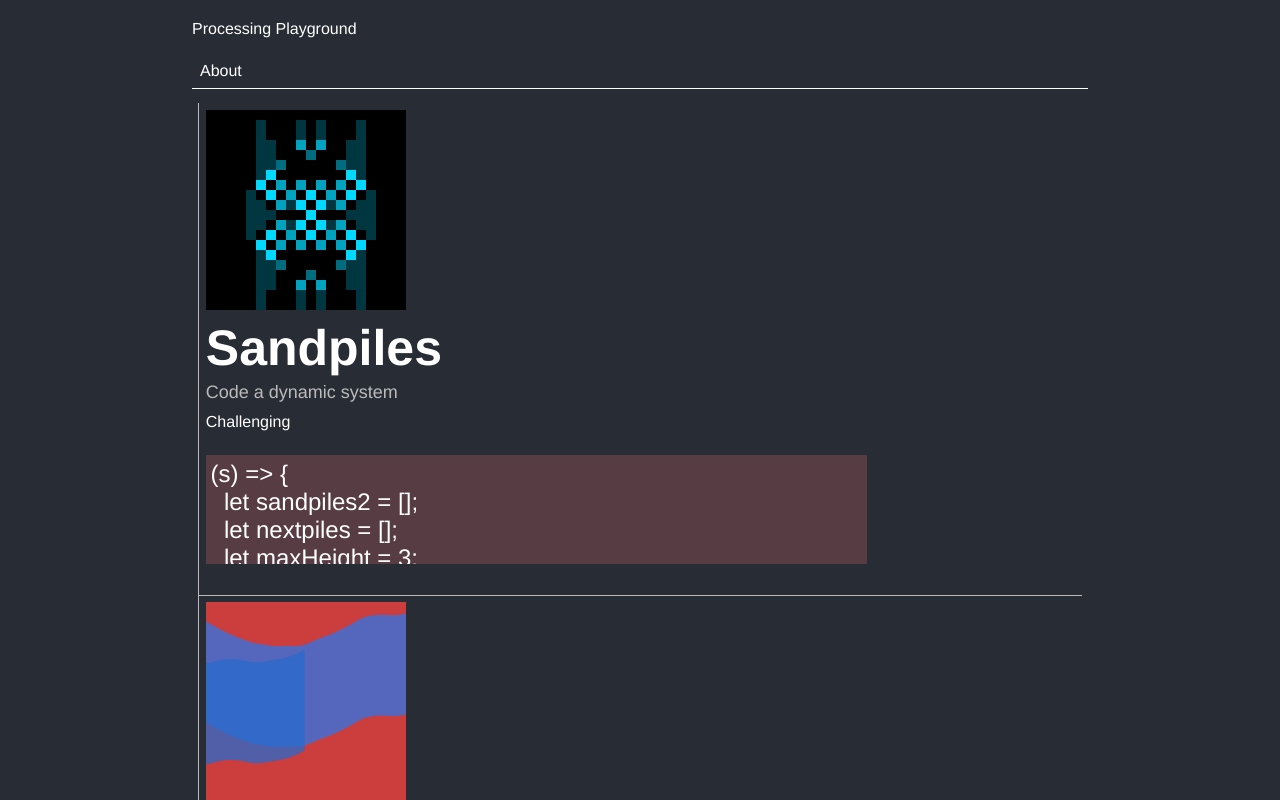
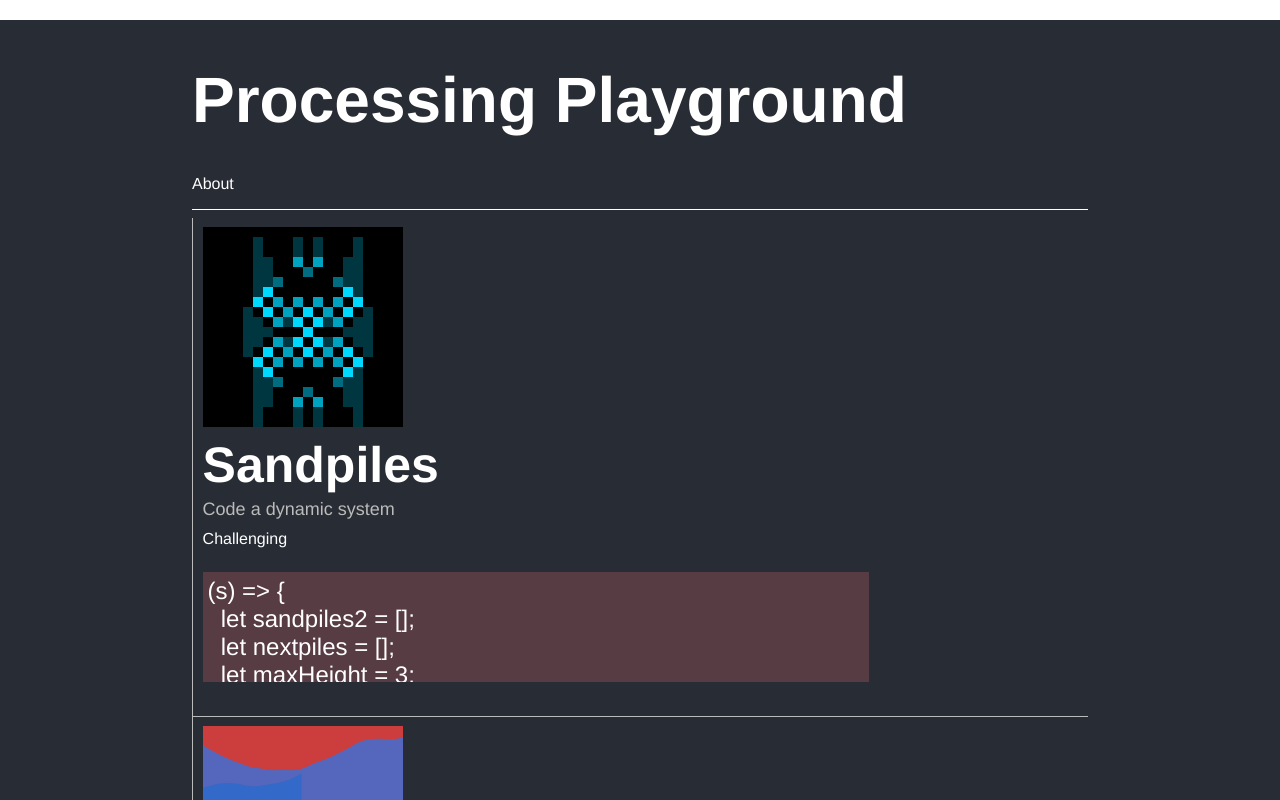
Before and after one commit to snoogans775/processing-playground-react, a React (Create React App) app: page / in a window 1280 px wide. Shown: the top 800 px of the page. Built offline with nearby package versions, Linux system fonts and the light colour scheme.

Commit message:
simpler styles

```diff
--- a/src/components/Gallery.js
+++ b/src/components/Gallery.js
@@ -21,7 +21,7 @@ class Card extends React.Component {
 		super(props);
 		this.state = {
 			metadata: props.sketch.metadata,
-			verbose: false,
+			verbose: true,
 			sketch: props.sketch,
 			sketchText: String(props.sketch.p5)
 		}
@@ -89,7 +89,7 @@ class Sketch extends React.Component {
 		this.myP5 = new p5 (this.sketch.p5, this.myRef.current)
 	}
 
-	sketch = this.props.source
+	sketch = this.props.source;
 
 	render() {
 		return (
--- a/src/components/Header.js
+++ b/src/components/Header.js
@@ -20,12 +20,11 @@ class Header extends React.Component {
         else {
             this.setState({subtitle: null});
         }
-        console.log('i hear you');
     }
     render() {
         return (
             <div className="Header">
-                <div id="title">{this.state.title}</div>
+                <div id="title"><h1>{this.state.title}</h1></div>
                 <div id="subtitle">{this.state.subtitle}</div>
                 <NavBar
                     onClick={field => this.handleClick(field)}
--- a/src/components/NavBar.js
+++ b/src/components/NavBar.js
@@ -5,7 +5,7 @@ function NavBar(props) {
         <div className="NavBar">
             <NavButton
                 title='About'
-                onClick={() => props.onClick('A collection of p5.js sketches')}
+                onClick={() => props.onClick('p5.js sketches for educational use')}
             />
         </div>
     )
--- a/src/style/App.css
+++ b/src/style/App.css
@@ -1,4 +1,4 @@
-body {
+#root {
 	background-color: #282c34;
 }
 
@@ -16,12 +16,11 @@ body {
 	display: grid;
 	grid-template-columns: repeat(3, minmax(40px, 80px)) 0.4fr;
 	grid-gap: 0.5em;
-	padding: 0.5em;
+	padding: 1em 0;
 	border-bottom: 1px white solid;
 }
 
 .Gallery {
-	padding: 0.4em;
 }
 
 .Card {
@@ -30,7 +29,7 @@ body {
 	grid-template-columns: repeat(2, minmax(0.5fr, 1fr));
 	border-left: 1px #BBBBBB solid;
 	border-bottom: 1px #BBBBBB solid;
-	padding: 0.4em;
+	padding: 0.6em;
 }
 
 .SourceCode {
@@ -45,6 +44,8 @@ body {
 }
 
 #title {
+	font-size: 2em;
+	height: 2.5em;
 
 }
 #subtitle {
```
